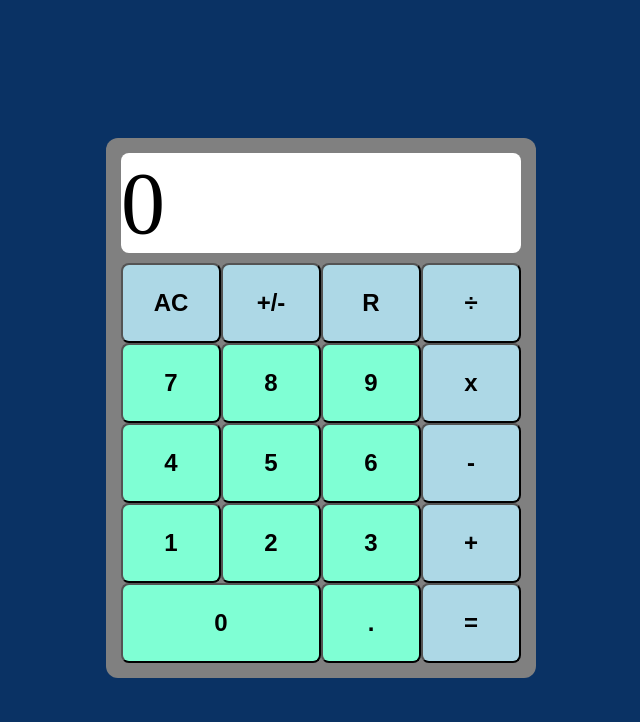
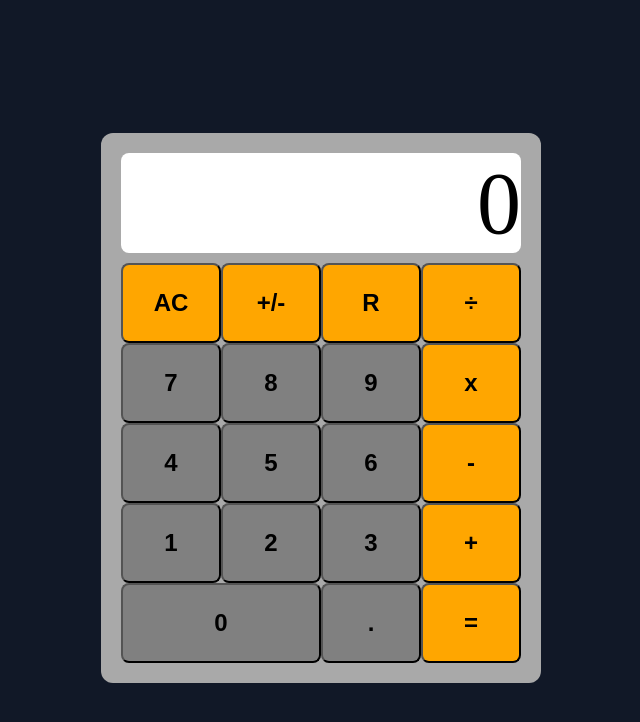
Before and after one commit to Burrpiee/Calculator-Project, a plain HTML site: page index.html in a window 1280 px wide. Shown: the whole page, without its empty margins (319-959 px from the left). Drawn offline with Linux system fonts and the light colour scheme.

Commit message:
Add additional styles to make clicking more visual

```diff
--- a/script.js
+++ b/script.js
@@ -17,3 +17,9 @@ function divide(num1, num2){
 let firstNum;
 let operator;
 let secondNum;
+
+let display = document.querySelector(".display");
+
+function operate() {
+
+}
--- a/style.css
+++ b/style.css
@@ -5,17 +5,17 @@ body {
     align-items: center;
     align-content: center;
     min-height: 100vh;
-    background: rgb(10, 50, 100);
+    background: rgb(17, 24, 39);
 }
 
 .calculator {
-    background-color: grey;
+    background-color: darkgray;
     display: flex;
     flex-direction: column;
     gap: 10px;
     border-radius: 12px;
-    padding: 15px;
-    padding-bottom: 25px;
+    padding: 20px;
+    padding-bottom: 30px;
     width: 400px;
     height: 500px;
 }
@@ -25,6 +25,7 @@ body {
     height: 100px;
     font-size: 5.5em;
     border-radius: 8px;
+    text-align: right;
 }
 
 .keys {
@@ -40,14 +41,30 @@ button {
     height: 80px;
 }
 
+button.number:hover {
+    background-color: hsl(0, 0%, 60%);
+}
+
+button.number:active {
+    background-color: hsl(0, 0%, 40%);
+}
+
+button.operator:hover {
+    background-color: hsl(39, 100%, 60%)
+}
+
+button.operator:active {
+    background-color: hsl(39, 100%, 40%)
+}
+
 #zero {
     flex-grow: 2;
 }
 
 .number {
-    background-color: aquamarine;
+    background-color: hsl(0, 0%, 50%);
 }
 
 .operator {
-    background-color: lightblue;
+    background-color: hsl(39, 100%, 50%)
 }
```
